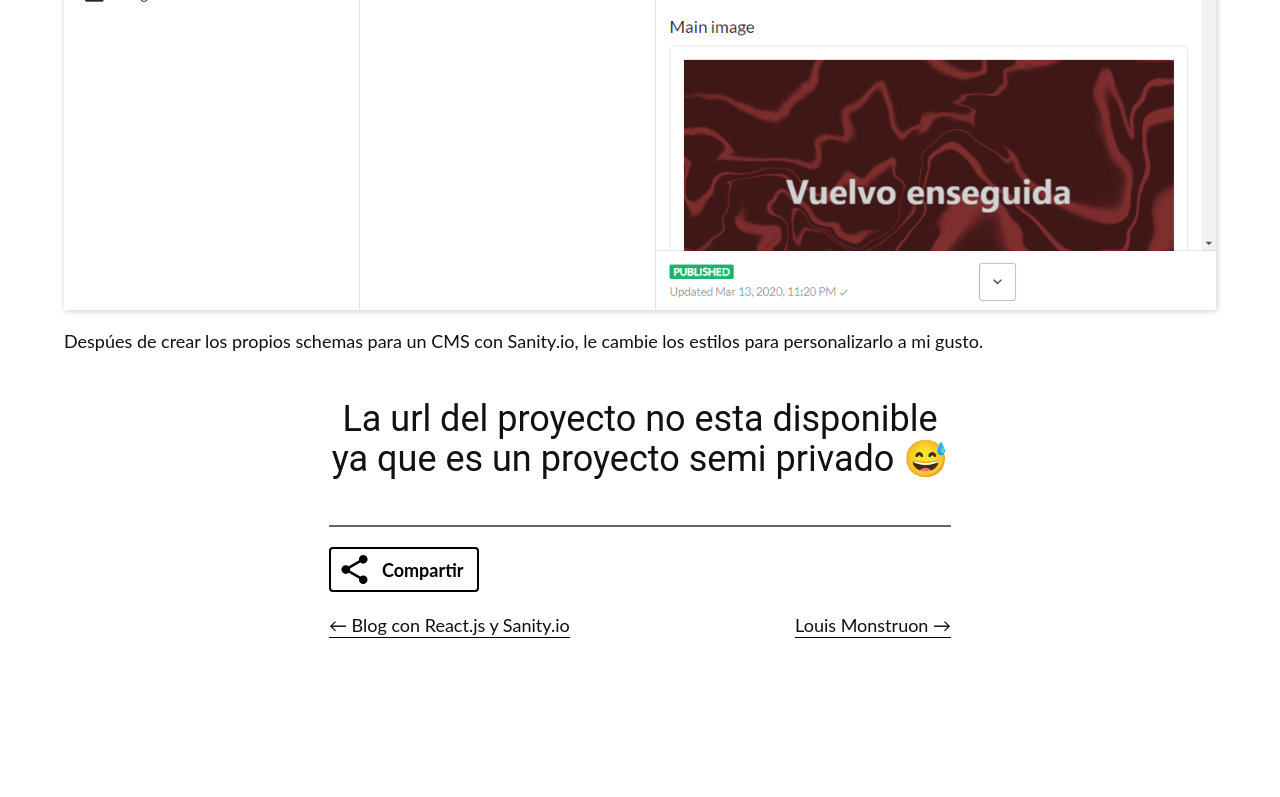
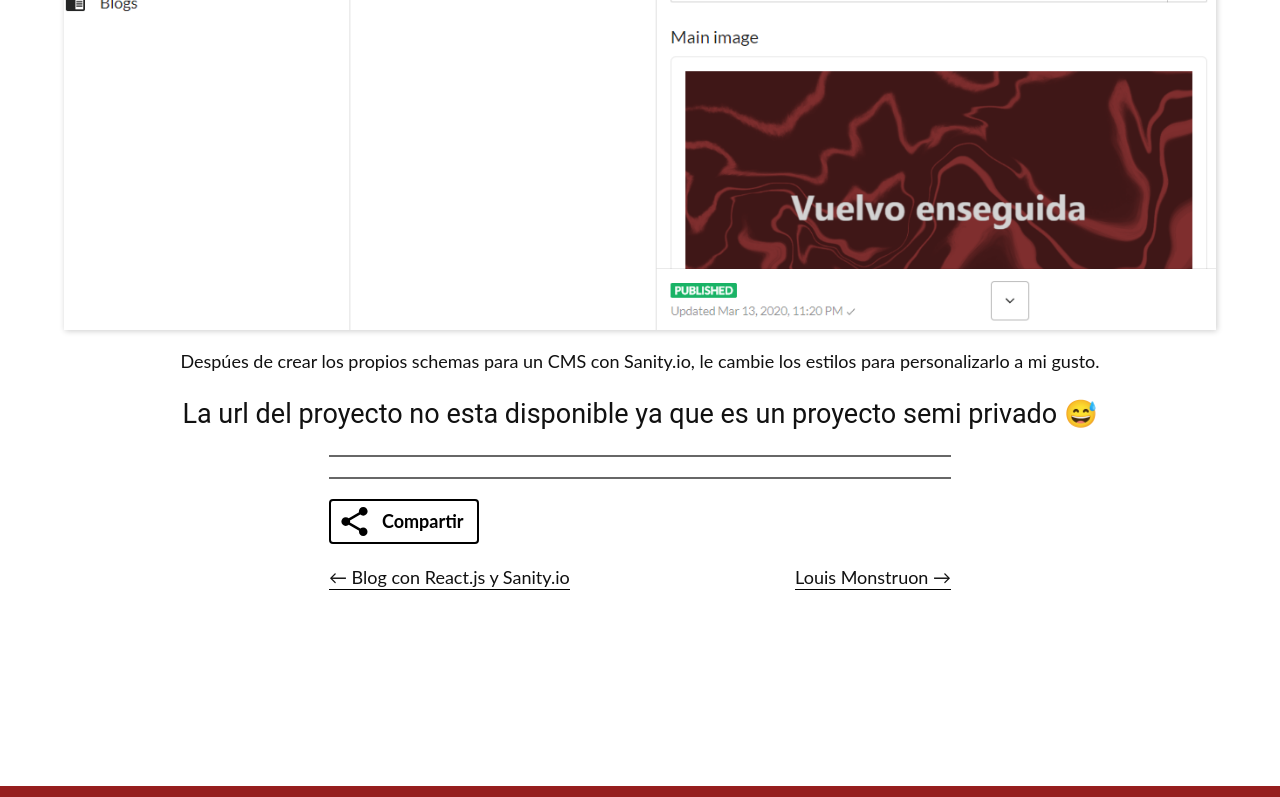
Before and after one commit to TuentyFaiv/Portfolio, a Gatsby site: page /projects/cms-personalizado-con-sanity/ in a window 1280 px wide. Shown: the part 500-1297 px from the top of the page. Built offline with nearby package versions, Linux system fonts and the light colour scheme; Gatsby itself is replaced by a stand-in of ours; some packages are replaced by stand-ins of ours.

Commit message:
Updating template

```diff
--- a/content/posts/projects/blog-gamer/index.md
+++ b/content/posts/projects/blog-gamer/index.md
@@ -7,6 +7,5 @@
 banner: ./cover.png
 color: '#8841DA'
 url: ''
+withoutUrl: La url del proyecto será publicada dentro de poco 😁
 ---
-
-# La url del proyecto será publicada dentro de poco 😁
--- a/content/posts/projects/clon-google/index.md
+++ b/content/posts/projects/clon-google/index.md
@@ -7,6 +7,5 @@
 banner: ./cover.png
 color: '#4285F4'
 url: ''
+withoutUrl: La url del proyecto será publicada dentro de poco 😁
 ---
-
-# La url del proyecto será publicada dentro de poco 😁
--- a/content/posts/projects/cms-personalizado-con-sanity/index.md
+++ b/content/posts/projects/cms-personalizado-con-sanity/index.md
@@ -7,6 +7,5 @@
 banner: ./cover.png
 color: '#533030'
 url: ''
+withoutUrl: La url del proyecto no esta disponible ya que es un proyecto semi privado 😅
 ---
-
-# La url del proyecto no esta disponible ya que es un proyecto semi privado 😅
--- a/content/posts/projects/css-grid/index.md
+++ b/content/posts/projects/css-grid/index.md
@@ -7,6 +7,5 @@
 banner: ./cover.png
 color: '#61F2F5'
 url: ''
+withoutUrl: La url del proyecto será publicada dentro de poco 😁
 ---
-
-# La url del proyecto será publicada dentro de poco 😁
--- a/content/posts/projects/e-comerce-con-foundation/index.md
+++ b/content/posts/projects/e-comerce-con-foundation/index.md
@@ -7,6 +7,5 @@
 banner: ./petgram.png
 color: '#CC0000'
 url: ''
+withoutUrl: La url del proyecto será publicada dentro de poco 😁
 ---
-
-# La url del proyecto será publicada dentro de poco 😁
--- a/content/posts/projects/kiin/index.md
+++ b/content/posts/projects/kiin/index.md
@@ -7,6 +7,5 @@
 banner: ./cover.png
 color: '#EB5D5D'
 url: ''
+withoutUrl: La url del proyecto será publicada dentro de poco 😁
 ---
-
-# La url del proyecto será publicada dentro de poco 😁
--- a/content/posts/projects/platzi-video-v2/index.md
+++ b/content/posts/projects/platzi-video-v2/index.md
@@ -7,6 +7,5 @@
 banner: ./cover.png
 color: '#21C08B'
 url: ''
+withoutUrl: La url del proyecto será publicada dentro de poco 😁
 ---
-
-# La url del proyecto será publicada dentro de poco 😁
--- a/content/posts/projects/platzi-video/index.md
+++ b/content/posts/projects/platzi-video/index.md
@@ -7,6 +7,5 @@
 banner: ./petgram.png
 color: '#142850'
 url: ''
+withoutUrl: La url del proyecto será publicada dentro de poco 😁
 ---
-
-# La url del proyecto será publicada dentro de poco 😁
--- a/src/components/Header/Header.js
+++ b/src/components/Header/Header.js
@@ -35,7 +35,7 @@
 
     dispatch({
       type: 'NATIVE',
-      payload: (navigator.appVersion.match(/(Android|iPad|iPhone)/) || localStorage.getItem('view') === 'native') ? true : false,
+      payload: navigator.appVersion.match(/(Android|iPad|iPhone)/) ? true : false,
     });
   }, []);
 
--- a/src/context/reducer.js
+++ b/src/context/reducer.js
@@ -7,7 +7,6 @@
         dark: action.payload,
       };
     case 'NATIVE':
-      typeof window !== 'undefined' && localStorage.setItem('view', action.payload ? 'native' : 'no-native');
       return {
         ...state,
         native: action.payload,
--- a/src/templates/post.js
+++ b/src/templates/post.js
@@ -10,7 +10,7 @@
 
 const PostTemplate = ({ data: { markdownRemark }, pageContext, location }) => {
   const [{ dark }] = useGlobalState();
-  const { frontmatter: { title, description, date, twitterUser, banner, url }, html } = markdownRemark;
+  const { frontmatter: { title, description, date, twitterUser, banner, url, withoutUrl }, html } = markdownRemark;
   const { previous, next } = pageContext;
 
   return (
@@ -26,16 +26,20 @@
           <p><a href={`https://twitter.com/${twitterUser}`} target="_blank" rel="noopener noreferrer">{twitterUser}</a></p>
         </div>
         <Cover fluid={banner.childImageSharp.fluid} />
-        <p>{description}</p>
-        {
-          url &&
+        <div>
+          <p>{description}</p>
           <h2>
-            Enlace del proyecto: <a href={url} target="_blank" rel="noopener noreferrer">{url}</a>
+            {
+              url &&
+              <>Enlace del proyecto: <a href={url} target="_blank" rel="noopener noreferrer">{url}</a></>
+            }
+            {
+              withoutUrl && withoutUrl
+            }
           </h2>
-        }
+        </div>
       </ContentHeader>
       <Content
-        mt={url ? '0' : '45px'}
         dangerouslySetInnerHTML={{ __html: html }}
         dark={dark}
       />
@@ -85,6 +89,7 @@
         description
         twitterUser
         url
+        withoutUrl
         banner {
           childImageSharp {
             fluid(maxWidth: 1200, quality: 92) {
--- a/src/templates/styles.js
+++ b/src/templates/styles.js
@@ -3,7 +3,7 @@
 import Img from "gatsby-image";
 
 export const ContentHeader = styled.div`
-  div {
+  div:first-of-type {
     display: flex;
     align-items: center;
     justify-content: space-between;
@@ -17,7 +17,14 @@
       }
     }
   }
+  div:last-of-type {
+    margin: 10px 15%;
+    p {
+      text-align: center;
+    }
+  }
   h2 {
+    width: 100%;
     font-family: 'Roboto', sans-serif;
     font-size: 1.5rem;
     text-align: center;
@@ -35,23 +42,31 @@
   }
 
   @media screen and (min-width: 801px) {
+    div:last-of-type {
+      margin: 10px 10%;
+    }
     h2 {
-      width: 54%;
-      margin: 25px 23%;
+      margin: 25px 0;
     }
   }
 
   @media screen and (max-width: 800px) {
+    div:last-of-type {
+      margin: 10px 5%;
+    }
     h2 {
-      margin: 15px 15%;
-      width: 70%;
+      margin: 15px 0;
+      font-size: 1.2rem;
     }
   }
 
   @media screen and (max-width: 510px) {
+    div:last-of-type {
+      margin: 10px 0;
+    }
     h2 {
       margin: 10px 0;
-      width: 100%;
+      font-size: 1rem;
     }
   }
 `;
@@ -61,7 +76,8 @@
 `;
 
 export const Content = styled.div`
-  padding-bottom: 10px;
+  padding: 10px 0;
+  border-top: 2px solid #676767;
   border-bottom: 2px solid #676767;
   h2,
   h3 {
@@ -83,17 +99,17 @@
   }
 
   @media screen and (min-width: 801px) {
-    margin: ${({ mt }) => mt} 23% 0;
+    margin: 0 23%;
     width: 54%;
   }
 
   @media screen and (max-width: 800px) {
-    margin: ${({ mt }) => mt} 15% 0;
+    margin: 0 15%;
     width: 70%;
   }
 
   @media screen and (max-width: 510px) {
-    margin: ${({ mt }) => mt} 0 0;
+    margin: 0;
     width: 100%;
   }
 `;
```
